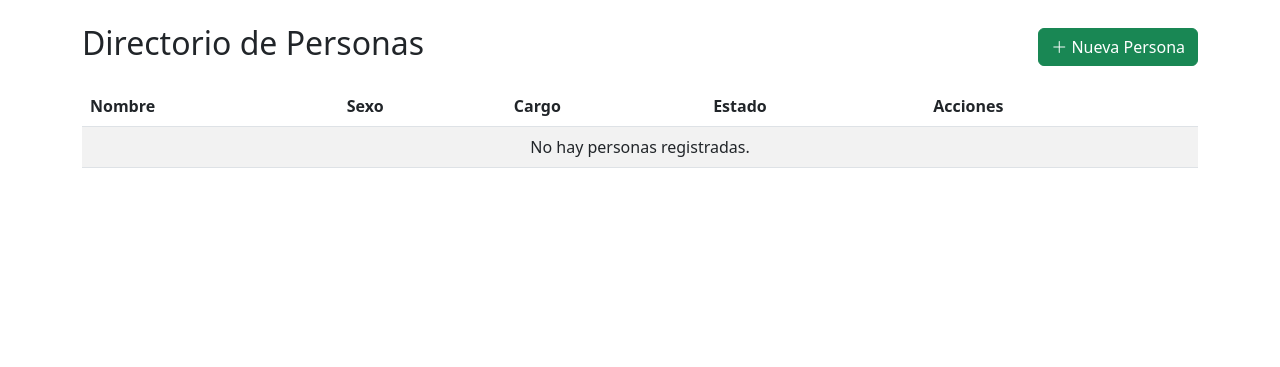
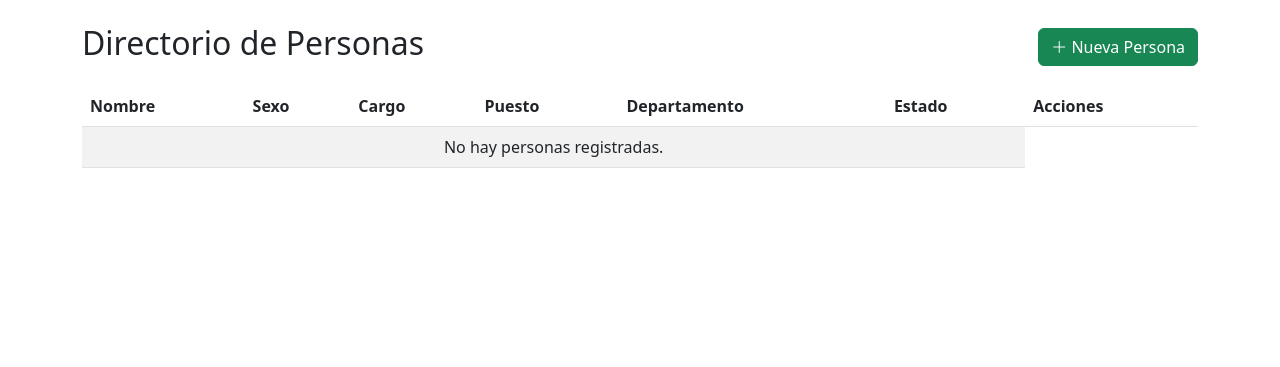
Before and after one commit to ridelyEX/UnidadGenero, a Django app: page /personas/ in a window 1280 px wide. Shown: the part 56-423 px from the top of the page. Run offline with Django 4.2, Linux system fonts and the light colour scheme; a user stored in the database is signed in; data that the repository does not hold is empty.

Commit message:
departamentos y puestos implementados en las vistas y el template de personas

```diff
--- a/organizaciones/views.py
+++ b/organizaciones/views.py
@@ -12,7 +12,7 @@
 class PersonaCreateView(LoginRequiredMixin, CreateView):
     model = Persona
     template_name = 'organizacion/persona_form.html'
-    fields = ['nombre', 'sexo', 'cargo', 'activo']
+    fields = ['nombre', 'sexo', 'cargo', 'puesto', 'departamento', 'activo']
     success_url = reverse_lazy('personas_list')
 
     def form_valid(self, form):
@@ -22,7 +22,7 @@
 class PersonaUpdateView(LoginRequiredMixin, UpdateView):
     model = Persona
     template_name = 'organizacion/persona_form.html'
-    fields = ['nombre', 'sexo', 'cargo', 'activo']
+    fields = ['nombre', 'sexo', 'cargo', 'puesto', 'departamento', 'activo']
     success_url = reverse_lazy('personas_list')
 
     def form_valid(self, form):
--- a/templates/organizacion/persona_list.html
+++ b/templates/organizacion/persona_list.html
@@ -15,6 +15,8 @@
                 <th>Nombre</th>
                 <th>Sexo</th>
                 <th>Cargo</th>
+                <th>Puesto</th>
+                <th>Departamento</th>
                 <th>Estado</th>
                 <th>Acciones</th>
             </tr>
@@ -25,6 +27,8 @@
                 <td>{{ persona.nombre }}</td>
                 <td>{{ persona.get_sexo_display }}</td>
                 <td>{{ persona.cargo }}</td>
+                <td>{{ persona.puesto }}</td>
+                <td>{{ persona.departamento }}</td>
                 <td>
                     {% if persona.activo %}
                     <span class="badge bg-success">Activo</span>
```
